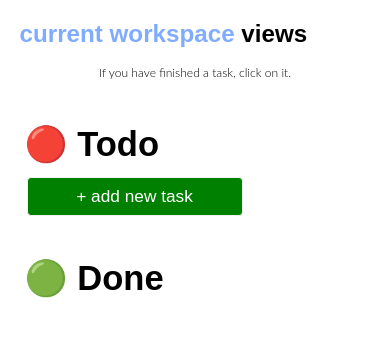
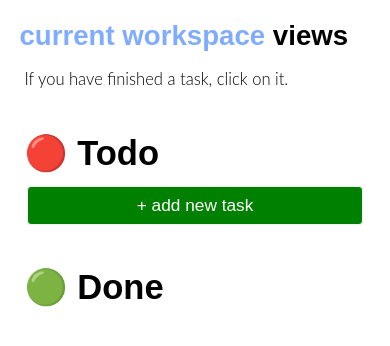
Before and after one commit to momtr/Taskify, a website: page views/workspace.html in a window 390 px wide. Drawn offline with nearby package versions, Linux system fonts and the light colour scheme; some packages are replaced by stand-ins of ours; files that its build step writes are made by us from their sources; no server answers; a script that the page names is missing; files whose address does not match are found by name; a web font is replaced by a local one.

Commit message:
🦑 flex design

```diff
--- a/static/style.css
+++ b/static/style.css
@@ -118,7 +118,7 @@ button {
 }
 
 .task {
-    flex: 0 0 200px;
+    flex: 1 1 200px;
     border: 1px solid #f1f1f1;
     border-radius: 4px;
     padding: 2%;
@@ -193,6 +193,10 @@ button {
 @media (max-width: 600px) {
     .media-no-c {
         text-align: left;
-        font-size: 70%;
+        font-size: 80%;
+    }
+    .media-text-align-left {
+        text-align: left;
+        font-size: 120%;
     }
 }
--- a/views/workspace.html
+++ b/views/workspace.html
@@ -16,7 +16,7 @@
     <div class="c mt media-no-c">
         <span class="h-200 col-cute">current workspace </span>
         <span class="h-200" id="workspaceUUID"></span>
-        <h6 class="line font-medium mt-medium">If you have finished a task, click on it.</h6>
+        <h6 class="line font-medium mt-medium media-text-align-left">If you have finished a task, click on it.</h6>
     </div>
     <div class="container">
         <h1>🔴 Todo</h1>
```
